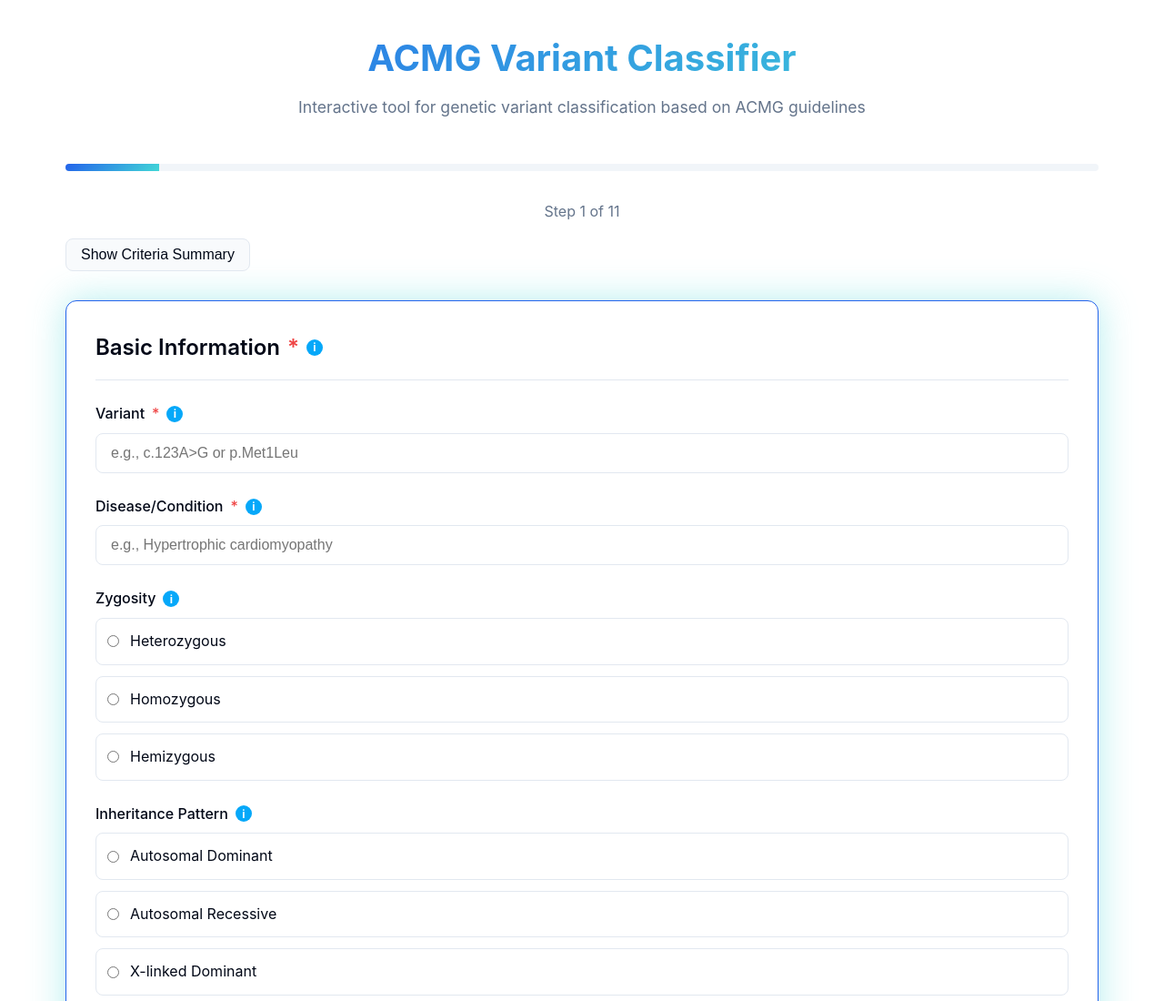
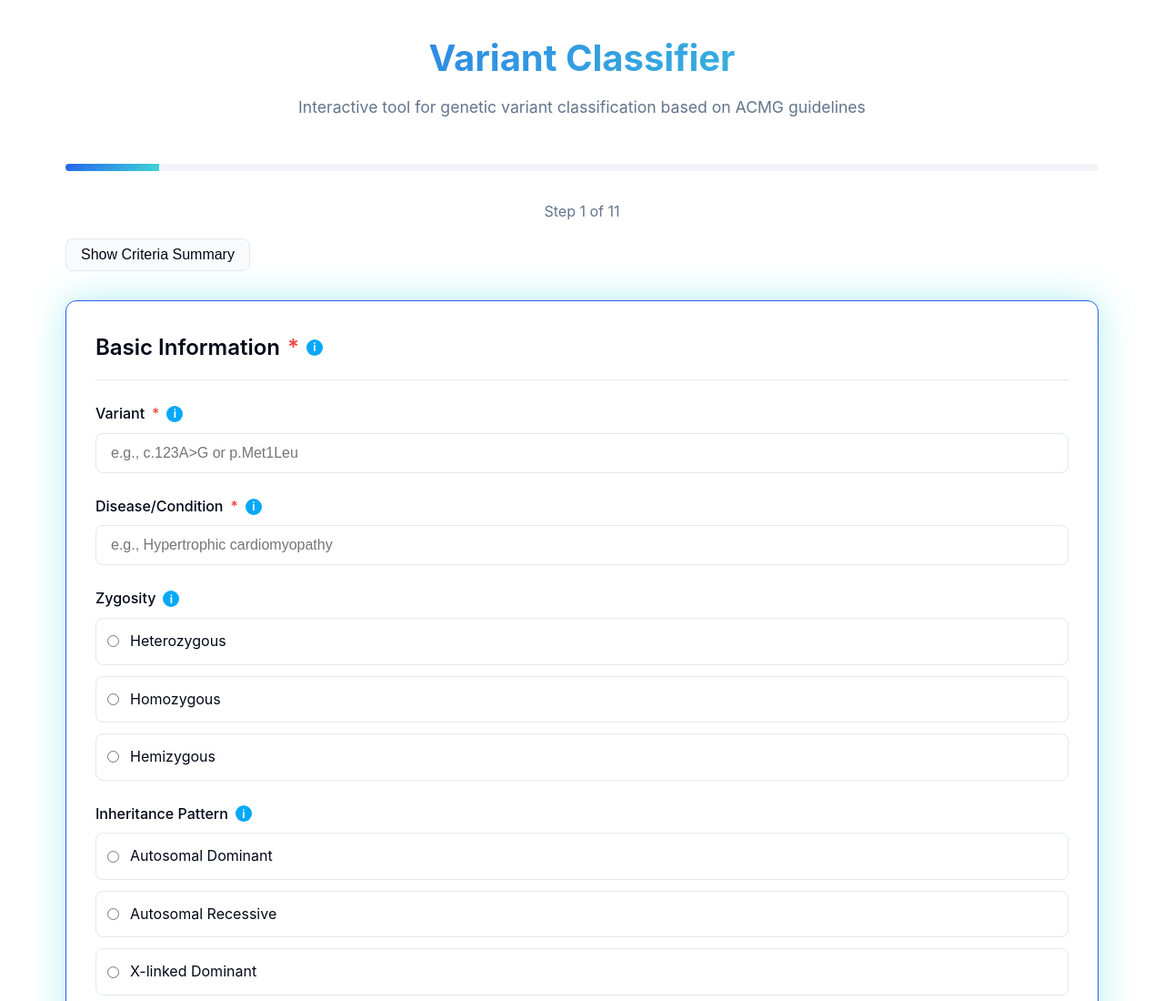
Before and after one commit to GI-Lab-TIGS/ACMG_Variant_Interpretation_Tool, a plain HTML site: page index.html in a window 1280 px wide. Shown: the top 1100 px of the page at 91% size. Drawn offline with Linux system fonts and the light colour scheme.

Commit message:
Update index.html

```diff
--- a/index.html
+++ b/index.html
@@ -3,7 +3,7 @@
 <head>
     <meta charset="UTF-8">
     <meta name="viewport" content="width=device-width, initial-scale=1.0">
-    <title>ACMG Variant Classifier - Genetic Variant Classification</title>
+    <title>Variant Classifier - Genetic Variant Classification</title>
     <meta name="description" content="Interactive ACMG-based tool for classifying genetic variants as pathogenic, benign, or VUS. Complete guided analysis with evidence scoring and external resource links.">
     <link rel="stylesheet" href="styles.css">
 </head>
@@ -11,7 +11,7 @@
     <div class="container">
         <!-- Header Section -->
         <div class="header">
-            <h1> ACMG Variant Classifier</h1>
+            <h1>Variant Classifier</h1>
             <p>Interactive tool for genetic variant classification based on ACMG guidelines</p>
         </div>
 
```
